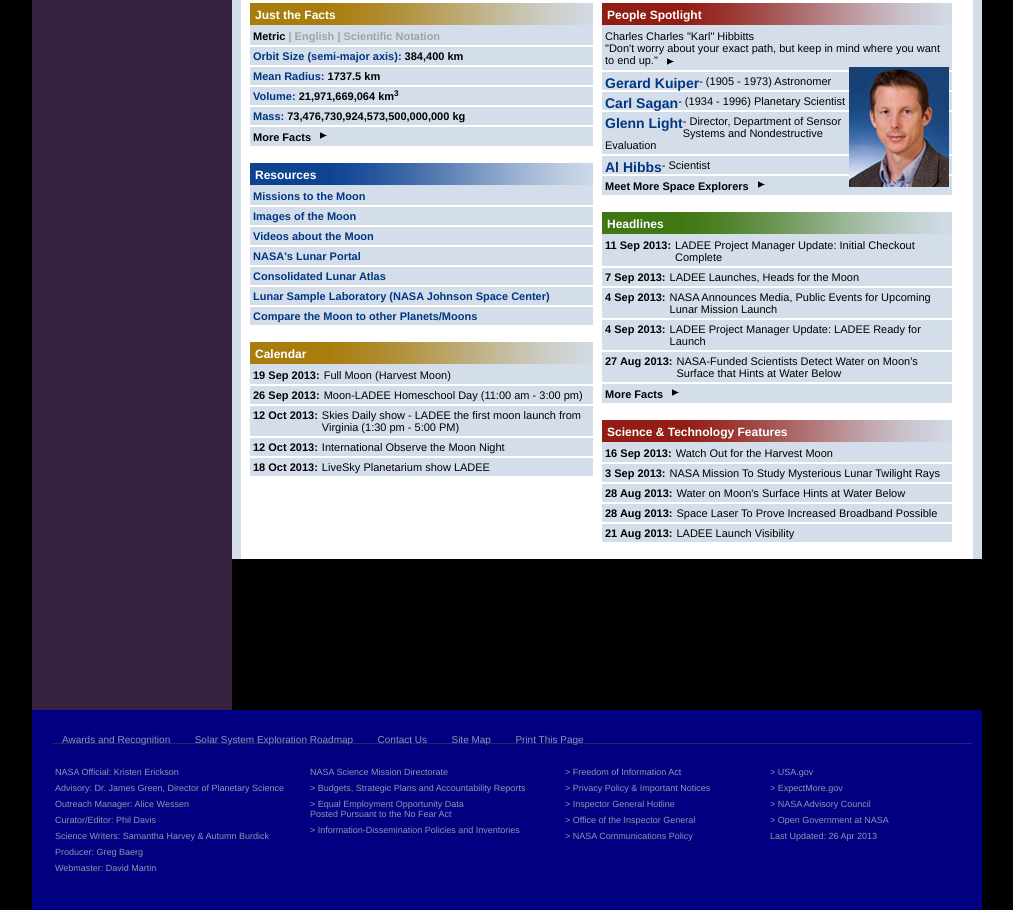
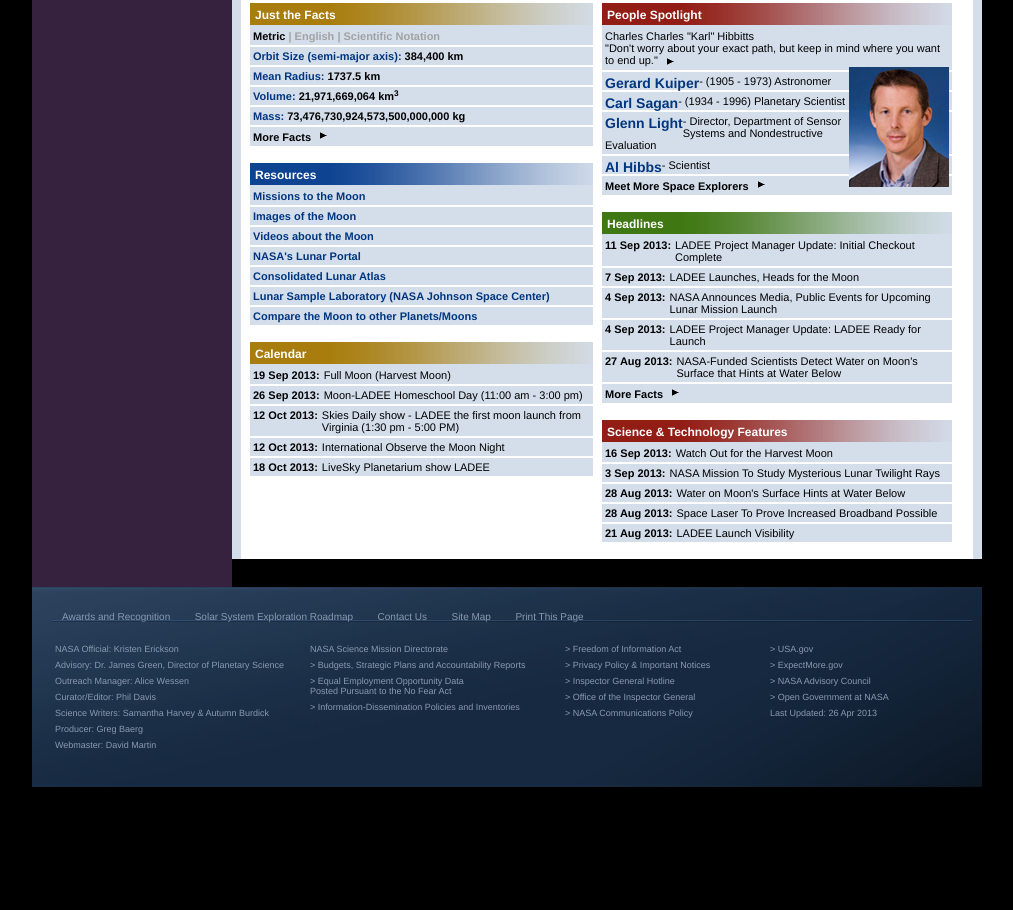
Before and after one commit to peoplespete/moon, a plain HTML site: page index.html in a window 1280 px wide. Shown: the part 1212-2122 px from the top of the page, without its empty margins (133-1146 px from the left). After the commit the page ends 1999 px from the top, so only its background shows below. Drawn offline with Linux system fonts and the light colour scheme.

Commit message:
fix footer

```diff
--- a/css/style.css
+++ b/css/style.css
@@ -98,7 +98,7 @@ nav{
 float: left;
 background: #36223E;
 width:200px;
-height: 1773px;
+height: 1650px;
 }
 
 nav ul{
@@ -645,7 +645,7 @@ nav ul li a:hover{
 footer{
   width: 930px;
   height: 200px;
-  background: navy;
+  background: url(../images/bg-footer.png);
   -moz-box-shadow: 0px 1px 27px #000000;
   -webkit-box-shadow: 0px 1px 27px #000000;
   box-shadow: 0px 1px 27px #000000;
```
